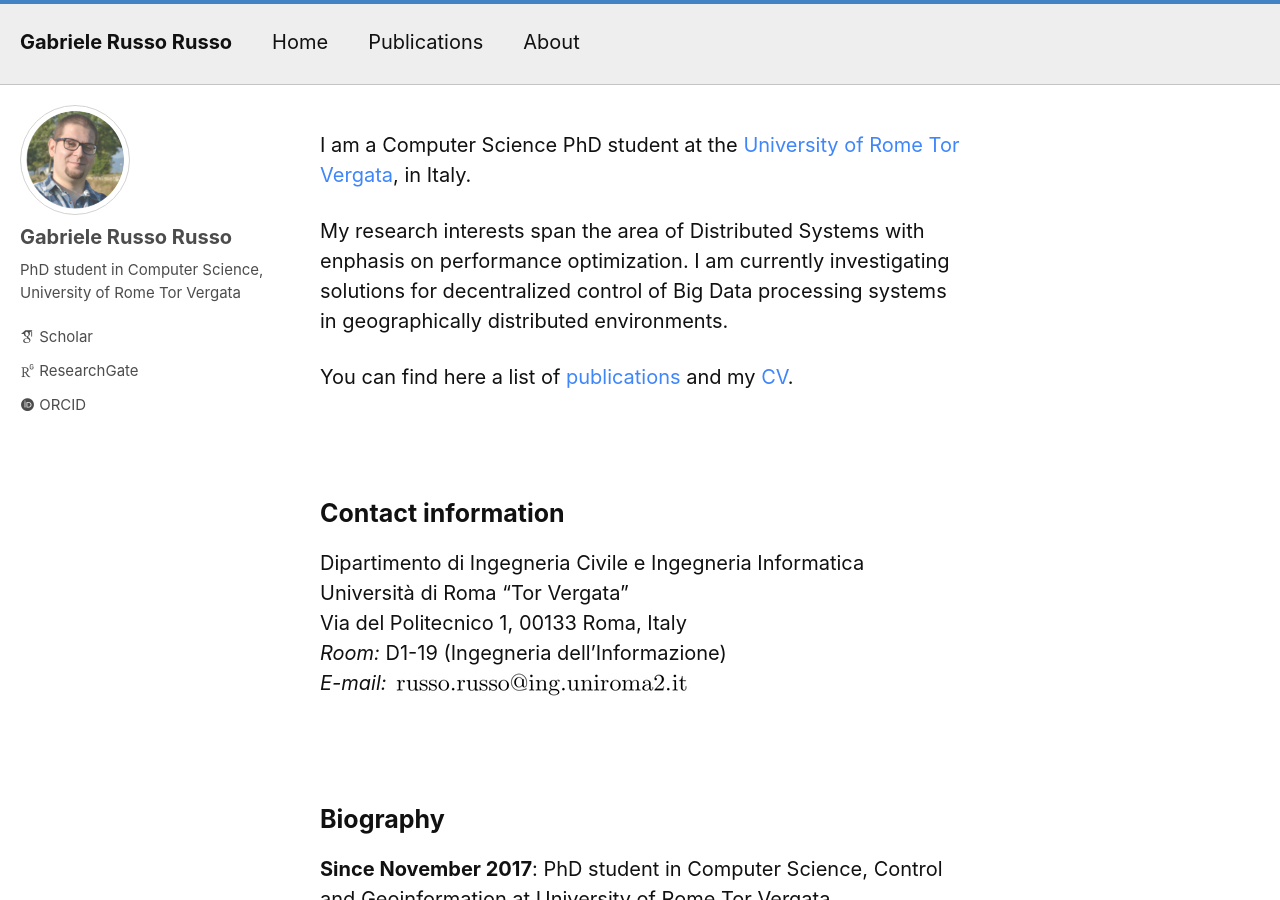
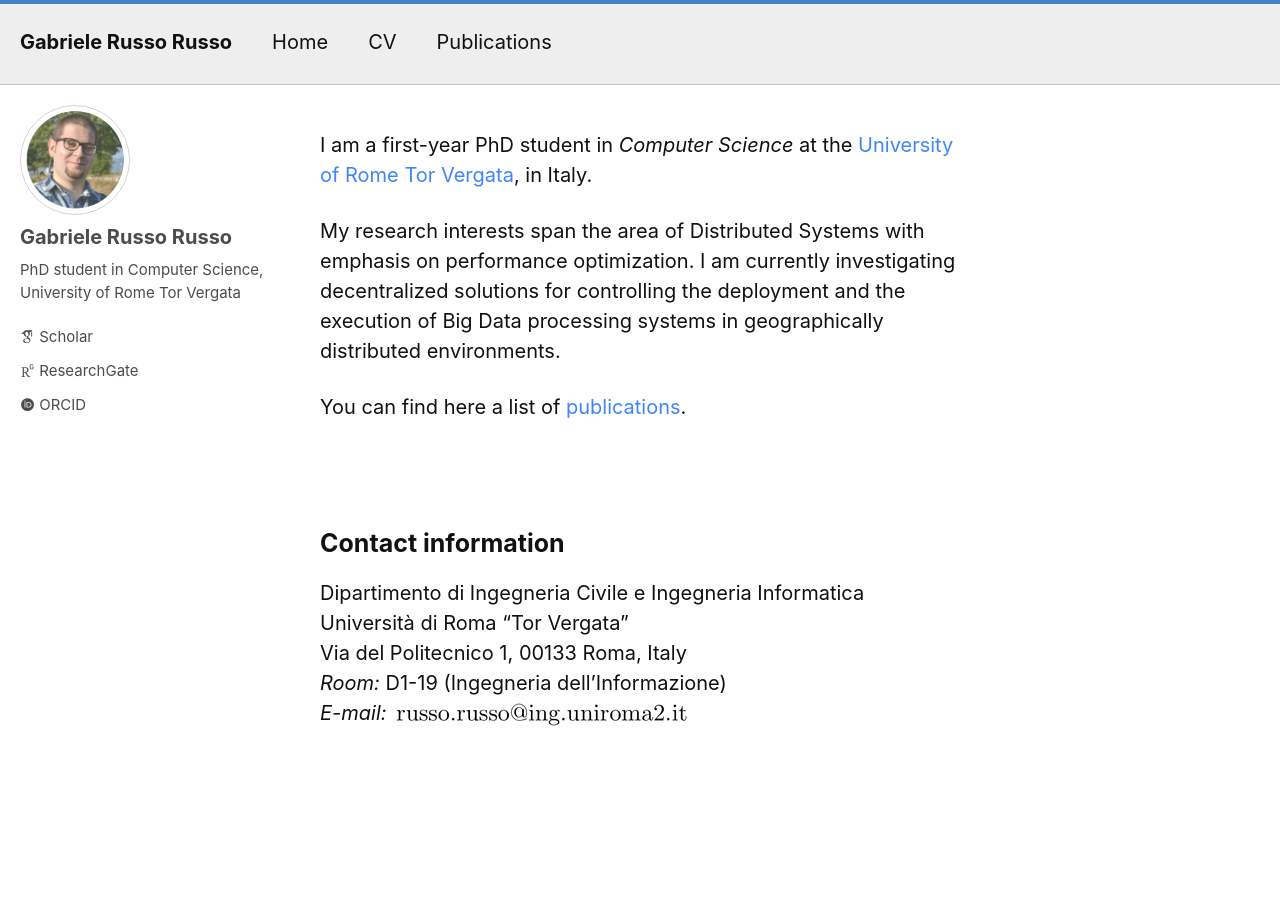
Before and after one commit to grussorusso/grussorusso.github.io, a Jekyll site: the page built from index.md, in a window 1280 px wide and 900 px high. Built offline with Jekyll 4.4.1, drawn with Linux system fonts in a browser that asks for light colours; nearby versions of some CDN libraries; some web fonts are replaced; some of the changed text lies outside the part shown.

Commit message:
Short web version of the CV

```diff
--- a/_data/navigation.yml
+++ b/_data/navigation.yml
@@ -2,12 +2,12 @@
 main:
   - title: "Home"
     url: /index.html
+  - title: "CV"
+    url: /cv.html
   - title: "Publications"
     url: /publications.html
     #- title: "Quick-Start Guide"
     #  url: https://mmistakes.github.io/minimal-mistakes/docs/quick-start-guide/
-  - title: "About"
-    url: /about/
   # - title: "Sample Posts"
   #   url: /year-archive/
   # - title: "Sample Collections"
--- a/_includes/home-content.md
+++ b/_includes/home-content.md
@@ -1,12 +1,13 @@
-I am a Computer Science PhD student at the
+I am a first-year PhD student in *Computer Science* at the
 [University of Rome Tor Vergata](http://web.uniroma2.it), in Italy.
 
-My research interests span the area of Distributed Systems with enphasis on performance optimization.
-I am currently investigating solutions for decentralized control of Big Data processing systems
+My research interests span the area of Distributed Systems with emphasis on performance optimization.
+I am currently investigating decentralized solutions for controlling the
+deployment and the execution of Big Data processing systems
 in geographically distributed environments.
 
-You can find here a list of [publications]({{ site.baseurl }}/publications.html)
-and my [CV]({{ site.baseurl }}/assets/cv.pdf).
+You can find here a list of [publications]({{ site.baseurl
+		}}/publications.html).
 
 &nbsp;
 
@@ -18,27 +19,3 @@
 Via del Politecnico 1, 00133 Roma, Italy<br/>
 *Room:* D1-19 (Ingegneria dell'Informazione)<br/>
 *E-mail:* ![]({{ site.baseurl }}/assets/images/email_addr.png)
-
-
-
-
-&nbsp;
-
-
-
-<a name ="bio"></a>
-## Biography ##
-**Since November 2017**: PhD student in Computer Science, Control and
-Geoinformation at University of Rome Tor Vergata.
-
-**April 2017**: *Laurea Magistrale* (Master's degree) *cum laude* in Computer
-Engineering at University of Rome Tor Vergata. Thesis: ``Optimal Deployment
-and Run-Time Reconfiguration for Elastic Data Stream Processing''. Advisors: Prof.
-Valeria Cardellini and Prof. Francesco Lo Presti.
-
-**October 2014**: *Laurea* (Bachelor's degree) *cum laude* in Computer
-Engineering at University of Rome Tor Vergata. Thesis: ``Analysis and Implementation of Energy-Aware Routing Algorithms for Ad-Hoc Wireless
-Networks''. Advisor: Prof.
-Francesco Lo Presti.
-
-&nbsp;
```
Also changed, not shown: _pages/cv.md (added, +51 -0 lines).
